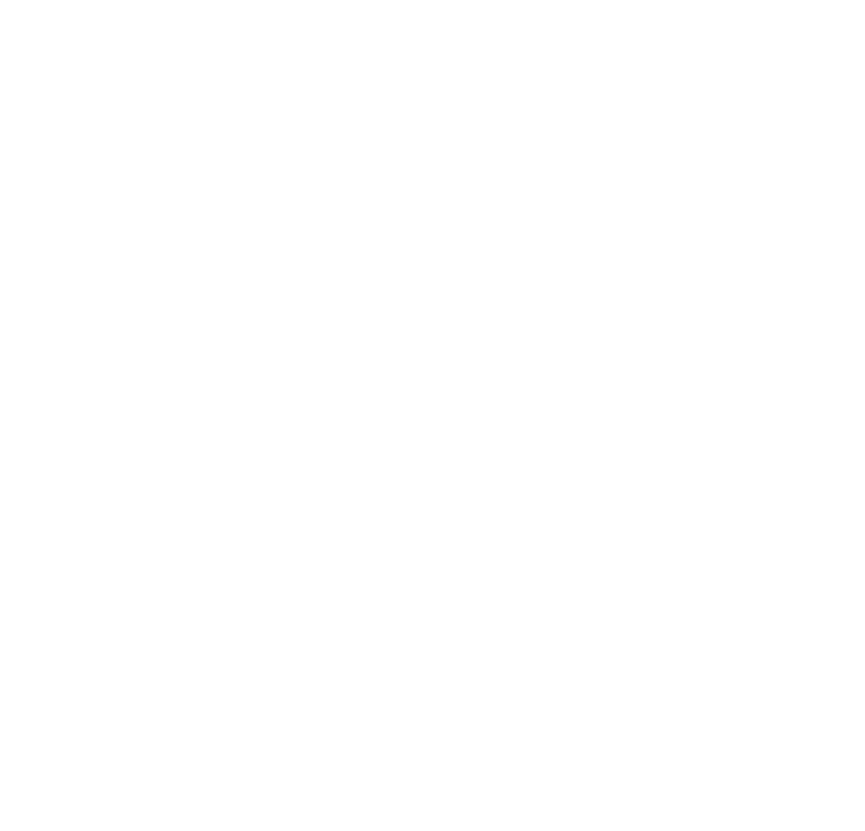
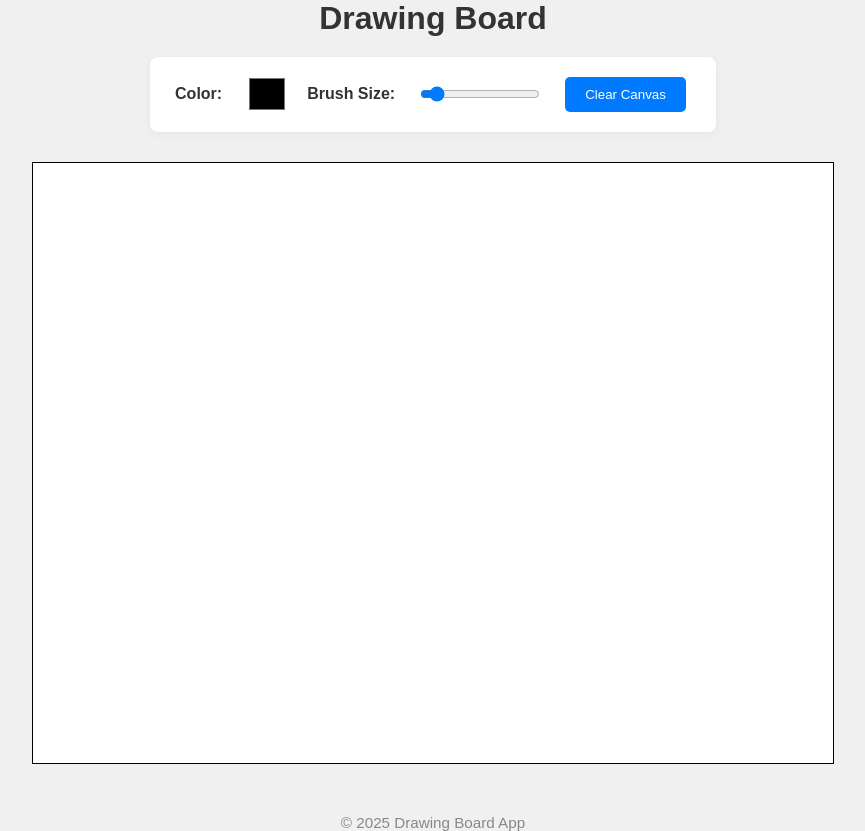
Before and after one commit to l3130/Drawing-Board, a plain HTML site: page index.html in a window 1280 px wide. Shown: the whole page, without its empty margins (207-1072 px from the left). Before the commit the page ends 800 px from the top, so only its background shows below. Drawn offline with Linux system fonts and the light colour scheme.

Commit message:
Fixed index.html and styles.css

```diff
--- a/index.html
+++ b/index.html
@@ -4,8 +4,28 @@
     <meta charset="UTF-8">
     <meta name="viewport" content="width=device-width, initial-scale=1.0">
     <title>Drawing Board Appliction</title>
+    <link rel="stylesheet" href="styles.css">
+    <script src="index.js" defer></script>
 </head>
 <body>
+    <header>
+        <h1>Drawing Board</h1>
+    </header>
+
+    <section id="toolbar">
+        <label for="colorPicker">Color:</label>
+        <input type="color" id="colorPicker" value="#000000">
+
+        <label for="brushSize">Brush Size:</label>
+        <input type="range" id="brushSize" min="1" max="50" value="5">
+
+        <button id="clearBtn">Clear Canvas</button>
+    </section>
+    <canvas id="drawingCanvas" width="800" height="600" style="border:1px solid #000000;"></canvas>
+
+    <footer>
+        <p>&copy; 2025 Drawing Board App</p>
+    </footer>
 
 </body>
 </html>
--- a/styles.css
+++ b/styles.css
@@ -0,0 +1,80 @@
+* {
+    box-sizing: border-box;
+    margin: 0;
+    padding: 0;
+
+}
+body {
+    font-family: Arial, sans-serif;
+    background-color: #f0f0f0;
+    color: #333;
+    display: flex;
+    justify-content: center;
+    align-items: center;
+    height: 100vh;
+    flex-direction: column;
+
+}
+canvas {
+    display: block;
+    margin: 20px auto;
+    border: 1px solid #000;
+    background-color: #fff;
+
+}
+button {
+    padding: 10px 20px;
+    margin: 5px;
+    border: none;
+    border-radius: 5px;
+    background-color: #007bff;
+    color: white;
+    cursor: pointer;
+}
+button:hover {
+    background-color: #0056b3;
+}
+
+header {
+    margin-top: 30px;
+    margin-bottom: 20px;
+    text-align: center;
+}
+
+#toolbar {
+    display: flex;
+    justify-content: center;
+    align-items: center;
+    gap: 20px;
+    margin-bottom: 10px;
+    background: #fff;
+    padding: 15px 25px;
+    border-radius: 8px;
+    box-shadow: 0 2px 8px rgba(0,0,0,0.05);
+}
+
+#toolbar label {
+    margin-right: 5px;
+    font-weight: bold;
+}
+
+input[type="color"] {
+    border: none;
+    width: 40px;
+    height: 40px;
+    padding: 0;
+    cursor: pointer;
+    background: none;
+}
+
+input[type="range"] {
+    width: 120px;
+    accent-color: #007bff;
+}
+
+footer {
+    margin-top: 30px;
+    text-align: center;
+    color: #888;
+    font-size: 0.95em;
+}
```
